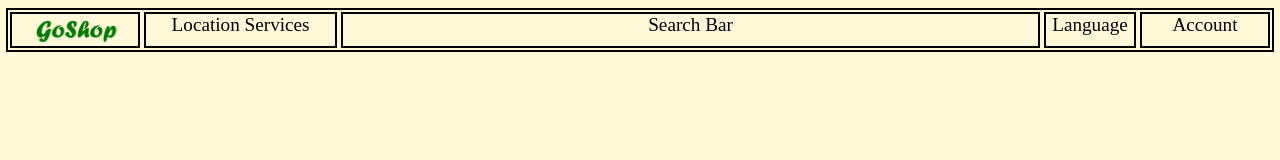
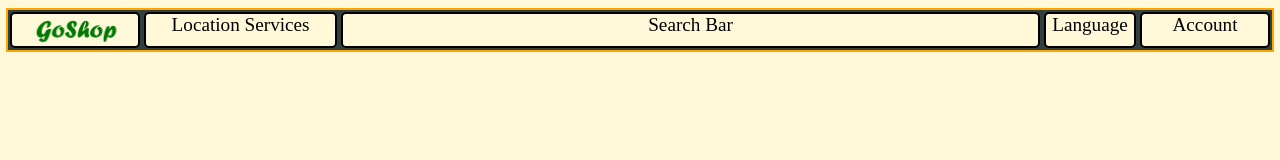
Before and after one commit to Alanimustafa/GoShop, a plain HTML site: page index.html in a window 1280 px wide. Drawn offline with Linux system fonts and the light colour scheme.

```diff
--- a/index.html
+++ b/index.html
@@ -11,6 +11,6 @@
   </head>
   <body>
     <script src="mainPage.js"></script>
-    <script src="app.js" async defer type="module"></script>
+
   </body>
 </html>
--- a/style.css
+++ b/style.css
@@ -5,9 +5,10 @@
 }
 
 .headerMainContainer {
-  background: rgb(255, 249, 217);
+  background-color: #333F3c;
+  border: orange solid 2px;
   display: flex;
-  border: solid black 2px;
+
   height: 5vh;
   width: 100%;
   justify-content: space-around;
@@ -17,17 +18,20 @@
 
     .goShopLogo {
       border: solid black 2px;
+      border-radius: 5px;
+      background: rgb(255, 249, 217);
       height: 4vh;
       width: 10%;
       background-image: url('./images/GoShop-Background.png');
       background-size: cover;
       background-position: center;
       flex-wrap: wrap;
-
     }
 
     .locationService {
       border: solid black 2px;
+      background: rgb(255, 249, 217);
+      border-radius: 5px;
       height: 4vh;
       width: 15%;
       font-size: 1.5vw;
@@ -35,6 +39,8 @@
 
     .searchBar {
       border: solid black 2px;
+      background: rgb(255, 249, 217);
+      border-radius: 5px;
       height: 4vh;
       width: 55%;
       font-size: 1.5vw;
@@ -42,6 +48,8 @@
 
     .languageSelector {
       border: solid black 2px;
+      border-radius: 5px;
+      background: rgb(255, 249, 217);
       height: 4vh;
       width: 7%;
       font-size: 1.5vw;
@@ -49,6 +57,8 @@
 
     .userAccount {
       border: solid black 2px;
+      border-radius: 5px;
+      background: rgb(255, 249, 217);
       height: 4vh;
       width: 10%;
       font-size: 1.5vw;
```
Also changed, not shown: app.js (deleted).
